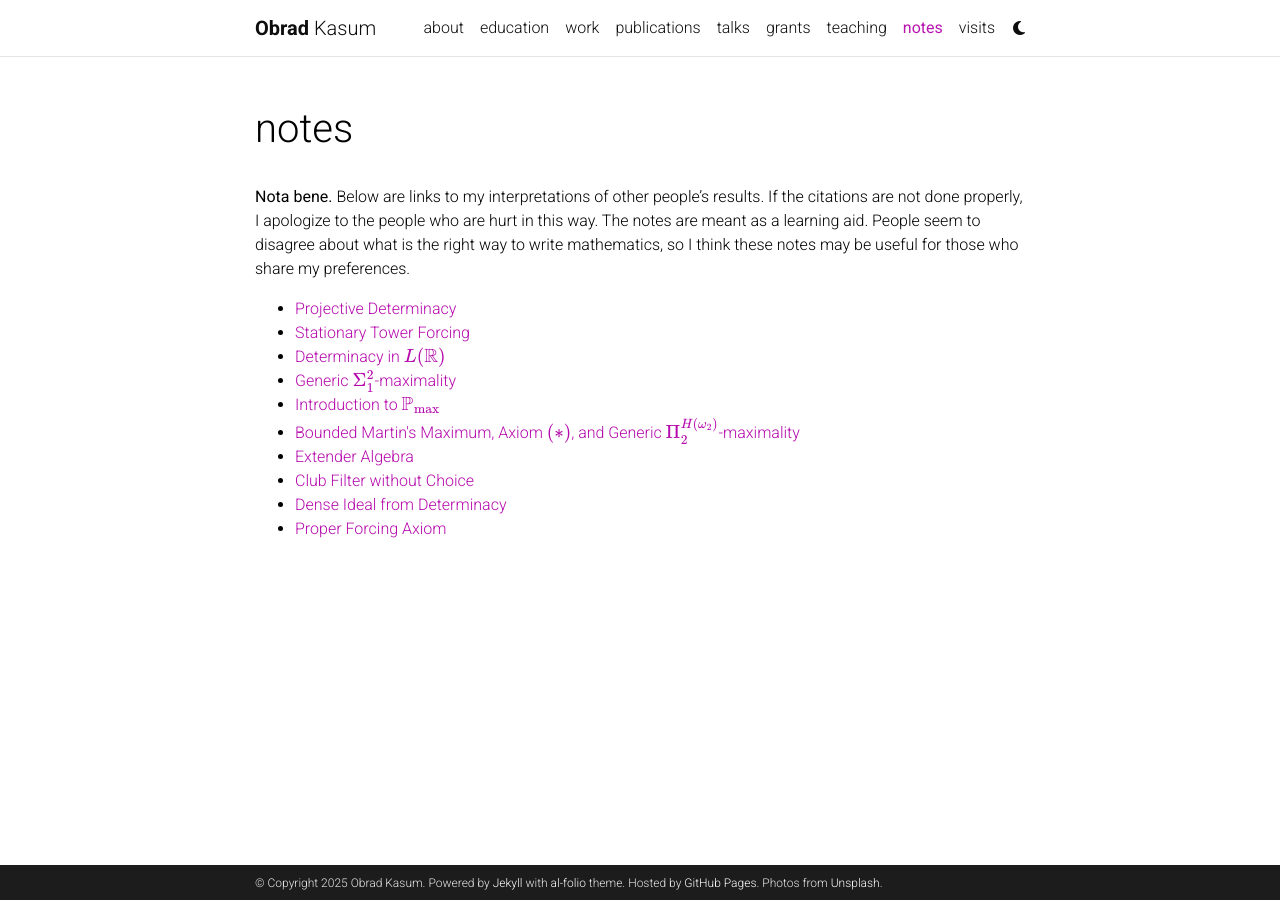
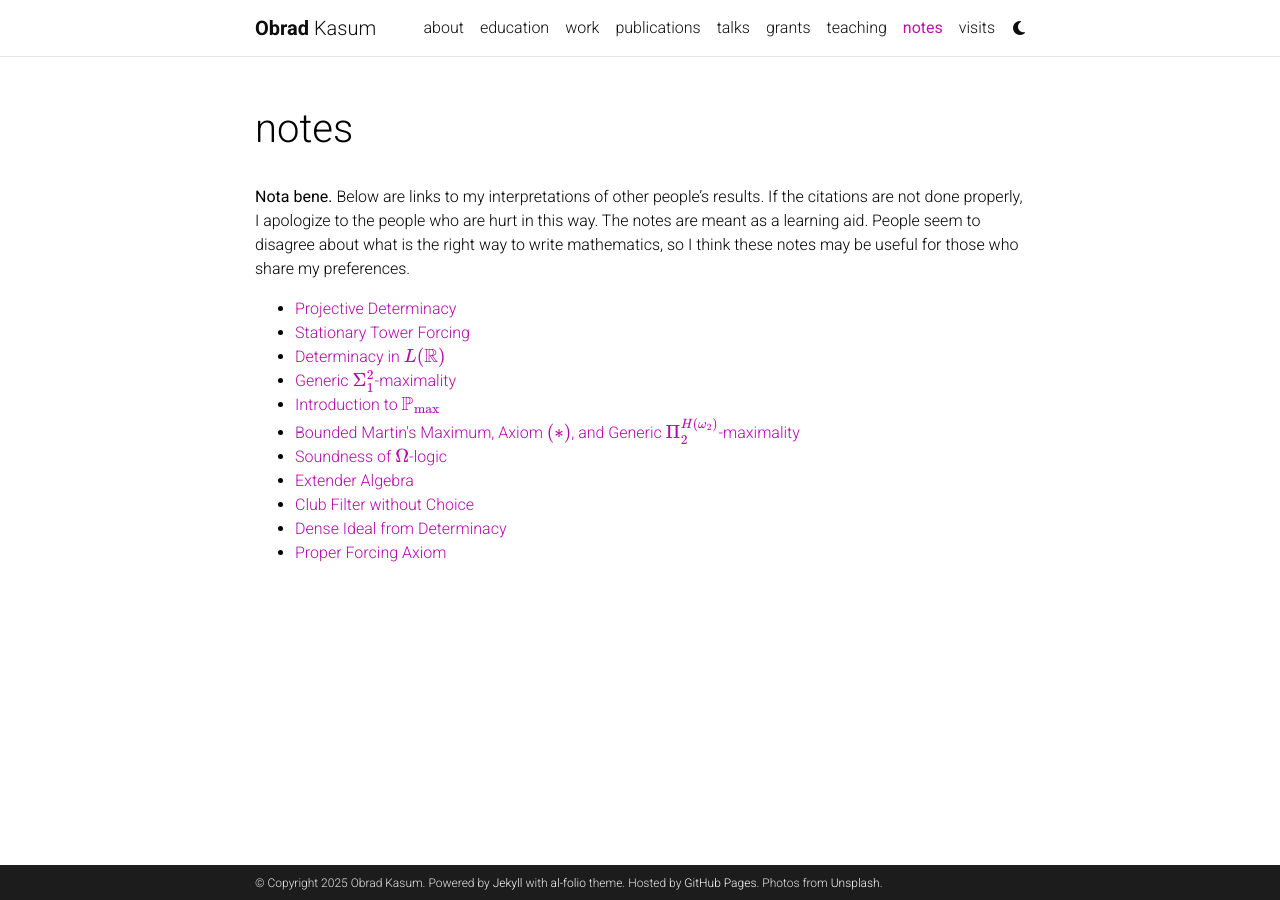
Before and after one commit to obradkasum/obradkasum.github.io, a Jekyll site: the page built from _pages/notes.md, in a window 1280 px wide. Built offline with Jekyll 4.4.1, drawn with Linux system fonts in a browser that asks for light colours; comment, search, counter and statistics services are not loaded; a style sheet for code colours, icons or effects is not loaded.

Commit message:
Update notes.md

```diff
--- a/_pages/notes.md
+++ b/_pages/notes.md
@@ -21,6 +21,8 @@
 
   <li><a href = 'https://drive.google.com/file/d/1e0TlbfNb_haAyfK5BuRJImenTQ014GW5/view?usp=sharing'> Bounded Martin's Maximum, Axiom \((*)\), and Generic \(\Pi_2^{H(\omega_2)}\)-maximality</a></li>
 
+  <li><a href = 'https://drive.google.com/file/d/1p6jMsDQtA_NCE8upSx0fu46wyH017sol/view?usp=sharing'>Soundness of \(\Omega\)-logic</a></li>
+
   <li><a href="https://drive.google.com/file/d/1KVVhyZvGBjkHwyvC7p1nGpPTQo0pd3kc/view?usp=drive_link"> Extender Algebra </a></li>
 
   <li><a href="https://drive.google.com/file/d/1mDx0qIroiJmc0bXHqoXI02YlDzI0c60w/view?usp=sharing"> Club Filter without Choice </a></li>
```
